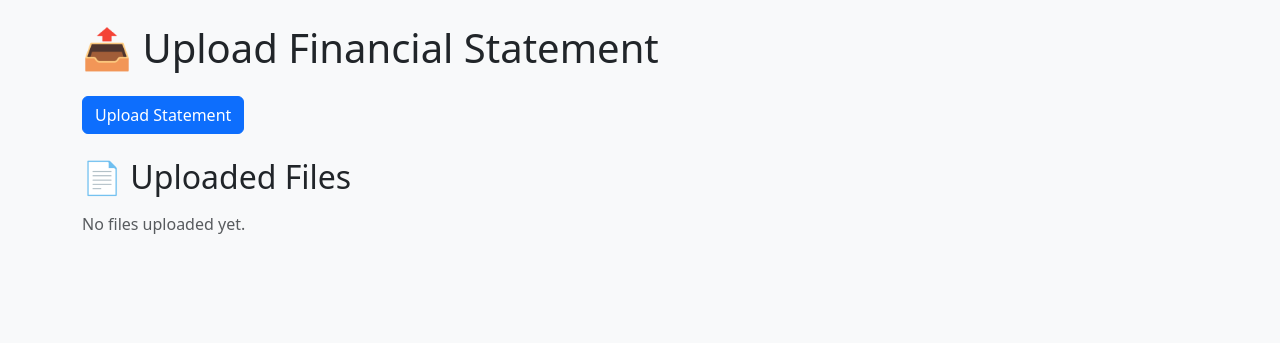
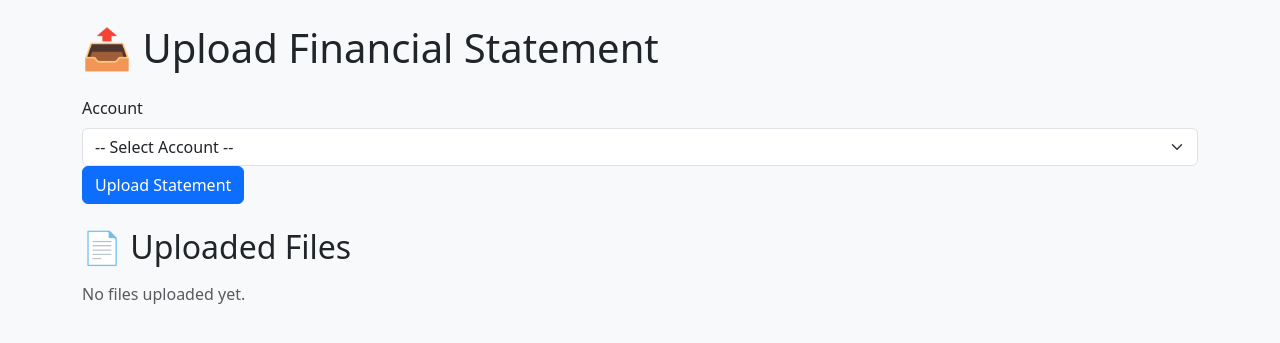
Before and after one commit to naishadhparmar/juiko, a Django app: page /transactions/upload/ in a window 1280 px wide. Shown: the top 343 px of the page. Run offline with Django 5.2, Linux system fonts and the light colour scheme; data that the repository does not hold is empty; some libraries are stand-ins or nearby versions.

Commit message:
Associate StatementUpload with Account on backend and frontend

```diff
--- a/transactions/forms.py
+++ b/transactions/forms.py
@@ -5,6 +5,9 @@ class StatementUploadForm(forms.ModelForm):
     class Meta:
         model = StatementUpload
         fields = ['file']
+        widgets = {
+            'account': forms.Select(attrs={'class': 'form-select'}),
+        }
 
 class AccountForm(forms.ModelForm):
     class Meta:
--- a/transactions/templates/transactions/upload_statement.html
+++ b/transactions/templates/transactions/upload_statement.html
@@ -21,6 +21,17 @@
     <form method="post" enctype="multipart/form-data" id="upload-form" class="mb-4">
         {% csrf_token %}
 
+        <!-- Account dropdown -->
+        <div>
+            <label for="account" class="form-label">Account</label>
+            <select name="account" id="account" class="form-select" required>
+                <option value="">-- Select Account --</option>
+                {% for account in accounts %}
+                    <option value="{{ account.id }}">{{ account.name }} ({{ account.institution }})</option>
+                {% endfor %}
+            </select>
+        </div>
+
         <!-- Hidden file input -->
         <input type="file" id="file-input" name="file" accept=".xls,.xlsx,.csv" hidden>
 
@@ -28,13 +39,18 @@
         <button type="button" class="btn btn-primary" id="upload-btn">Upload Statement</button>
     </form>
 
-    <script>
+ <script>
         const uploadBtn = document.getElementById('upload-btn');
         const fileInput = document.getElementById('file-input');
         const form = document.getElementById('upload-form');
+        const accountSelect = document.getElementById('account');
 
         // When button is clicked, trigger file picker
         uploadBtn.addEventListener('click', () => {
+            if (!accountSelect.value) {
+                alert("Please select an account first.");
+                return;
+            }
             fileInput.click();
         });
 
@@ -54,6 +70,7 @@
                     <tr>
                         <th>ID</th>
                         <th>Filename</th>
+                        <th>Account</th>
                         <th>Uploaded At</th>
                         <th>Processed</th>
                         <th>Link</th>
@@ -64,6 +81,7 @@
                     <tr>
                         <td>{{ upload.id }}</td>
                         <td>{{ upload.file.name|slice:"10:" }}</td>
+                        <td>{{ upload.account.name }} ({{ upload.account.institution }})</td>
                         <td>{{ upload.uploaded_at|date:"Y-m-d H:i" }}</td>
                         <td>
                             {% if upload.processed %}
@@ -83,7 +101,6 @@
     {% endif %}
 </div>
 
-<!-- Bootstrap JS (optional, only needed for advanced components) -->
 <script src="https://cdn.jsdelivr.net/npm/bootstrap@5.3.3/dist/js/bootstrap.bundle.min.js"></script>
 </body>
 </html>
--- a/transactions/views.py
+++ b/transactions/views.py
@@ -1,25 +1,28 @@
-from django.shortcuts import render, redirect
+from django.shortcuts import get_object_or_404, render, redirect
 from .forms import StatementUploadForm, AccountForm
 from .models import Transaction
 from django.contrib import messages
 from transactions.models import StatementUpload, Account
 
 def upload_statement(request):
+    accounts = Account.objects.all()
+
     if request.method == 'POST':
         form = StatementUploadForm(request.POST, request.FILES)
-        if form.is_valid():
-            statement = form.save()
+        account_id = request.POST.get('account')
+        if form.is_valid() and account_id:
+            account = get_object_or_404(Account, id=account_id)
+            statement = form.save(commit=False)
+            statement.account = account
+            statement.save()
             messages.success(request, f"File uploaded: {statement.file.name}")
             return redirect('upload_statement')  # Redirect to avoid re-upload on refresh
     else:
         form = StatementUploadForm()
 
-    uploads = StatementUpload.objects.order_by('-uploaded_at')
 
-    return render(request, 'transactions/upload_statement.html', {
-        'form': form,
-        'uploads': uploads
-    })
+    uploads = StatementUpload.objects.select_related('account').order_by('-uploaded_at')
+    return render(request, 'transactions/upload_statement.html', {'form': form, 'uploads': uploads, 'accounts': accounts})
 
 def create_account(request):
     if request.method == 'POST':
```
